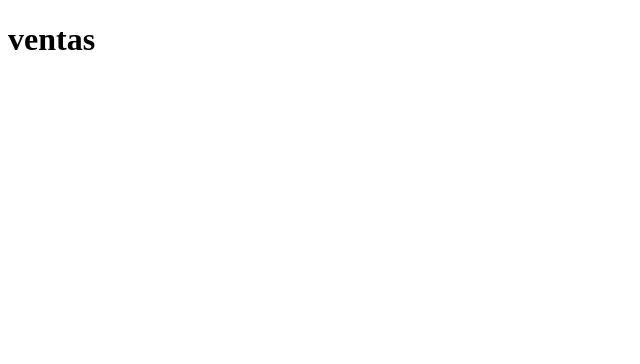
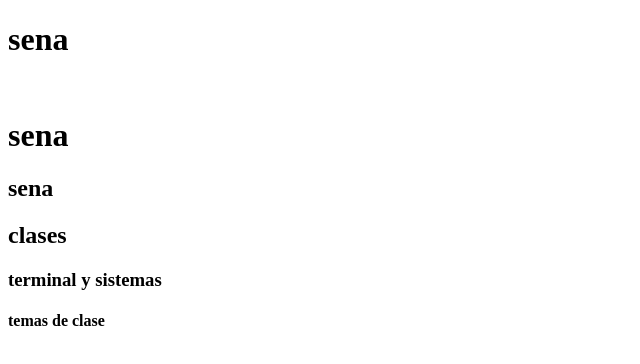
Before and after one commit to nikol1312/prueba, a plain HTML site: page ventas.html in a window 1280 px wide. Shown: the whole page, without its empty margins (0-640 px from the left). Drawn offline with Linux system fonts and the light colour scheme.

Commit message:
Update ventas.html

```diff
--- a/ventas.html
+++ b/ventas.html
@@ -6,6 +6,11 @@
     <title>VENTAS</title>
 </head>
 <body>
-    <H1>ventas</H1>
+    <h1>sena</h1>
+    <h1><br>sena</h1>
+    <h2><strong>sena</strong></h2>
+    <h2>clases</h2>
+    <h3><b>terminal y sistemas</b></h3>
+    <h4>temas de clase</h4>
 </body>
 </html>
```
